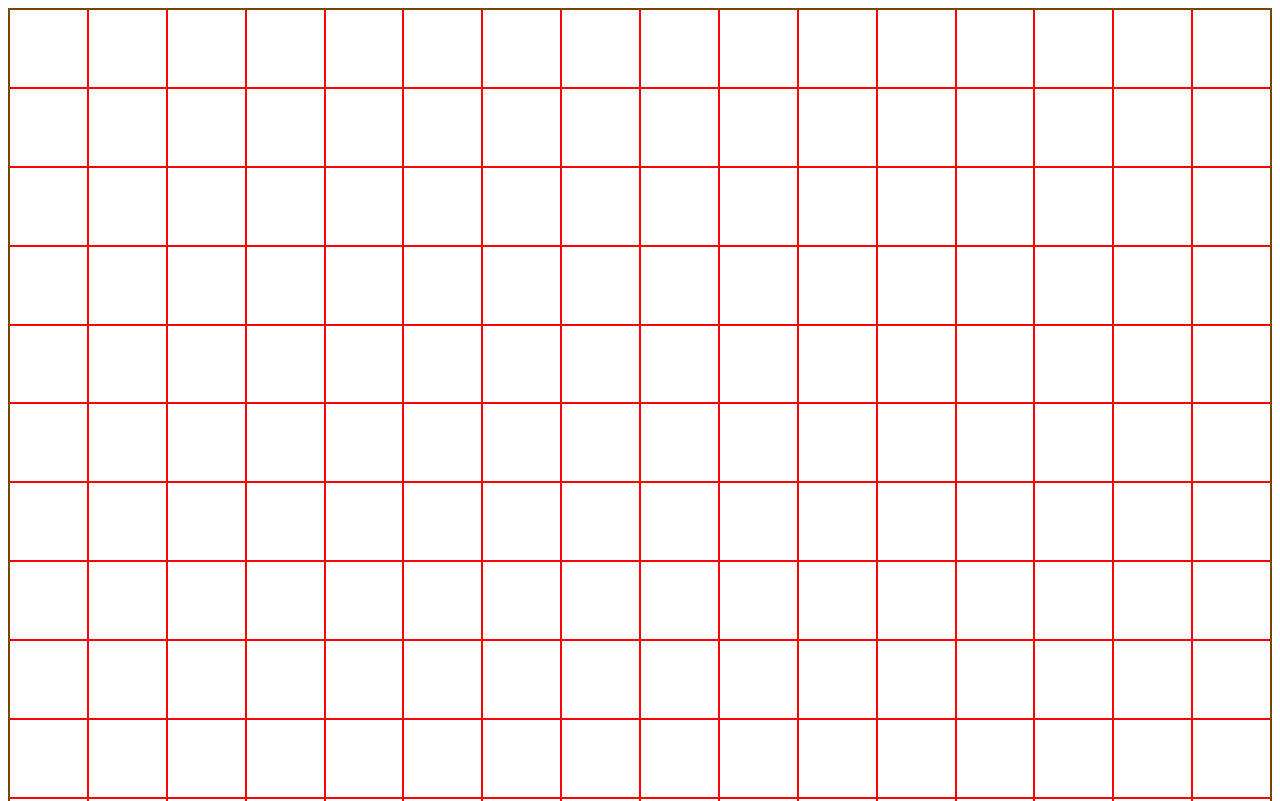
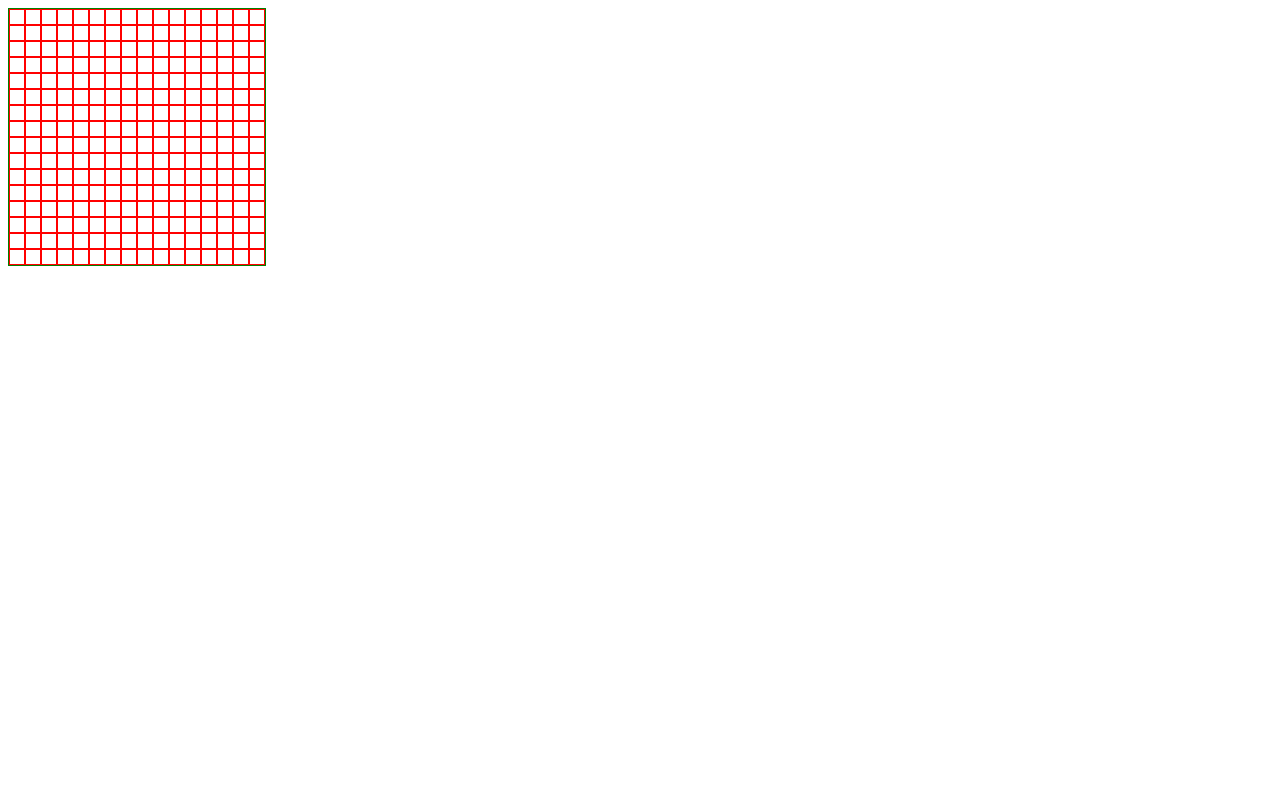
Before and after one commit to Radnaskelar/odin_etch_a_sketch, a plain HTML site: page index.html in a window 1280 px wide. Shown: the top 801 px of the page. Drawn offline with Linux system fonts and the light colour scheme.

Commit message:
updating flexbox

```diff
--- a/script.js
+++ b/script.js
@@ -8,12 +8,12 @@ for (let i = 0; i < divCounter; i++){
     container.appendChild(div);
 }
 
-const grid = document.querySelectorAll('.square');
+const squares = document.querySelectorAll('.square');
 
 //random color generator:
 // const color = '#' + (Math.random().toString(16) + "000000").substring(2, 8);
 
-grid.forEach((square => {
+squares.forEach((square => {
     square.addEventListener('mouseenter', () => {
         const color = '#' + (Math.random().toString(16) + "000000").substring(2, 8);
         square.style.background = color;
--- a/style.css
+++ b/style.css
@@ -1,11 +1,22 @@
 .square {
-    border: 0.5px solid red;
-    padding: 1px;
-    aspect-ratio: 1;
+    box-sizing: border-box;
+    border: 1px solid red;
+    flex: 1 1 auto;
+    height: 16px;
+    width: 16px;
 }
+
+/* grid method of creation
+/*#container {
+    border: 1px solid green;
+    display: grid;
+    grid-template-columns: 1fr 1fr 1fr 1fr 1fr 1fr 1fr 1fr 1fr 1fr 1fr 1fr 1fr 1fr 1fr 1fr;
+}*/
 
 #container {
     border: 1px solid green;
-    display: grid;
-    grid-template-columns: 1fr 1fr 1fr 1fr 1fr 1fr 1fr 1fr 1fr 1fr 1fr 1fr 1fr 1fr 1fr 1fr;
+    display: flex;
+    height: 256px;
+    width: 256px;
+    flex-wrap: wrap;
 }
```
Also changed, not shown: index.html (+1 -3 lines).
